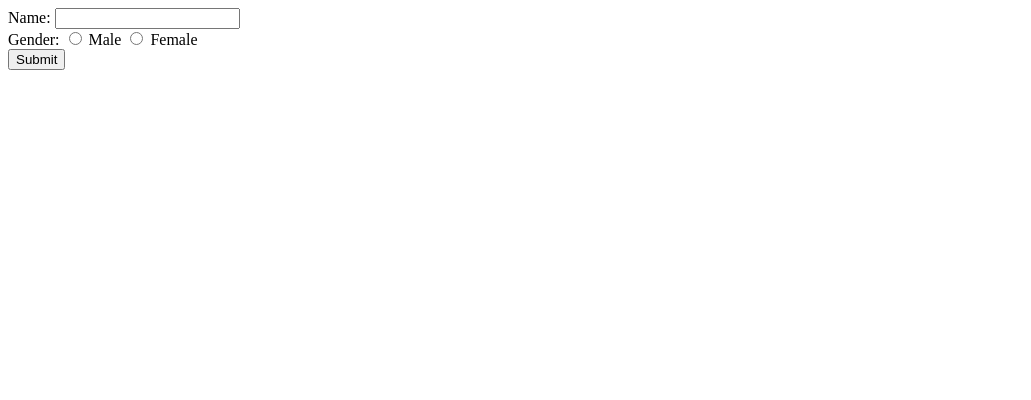
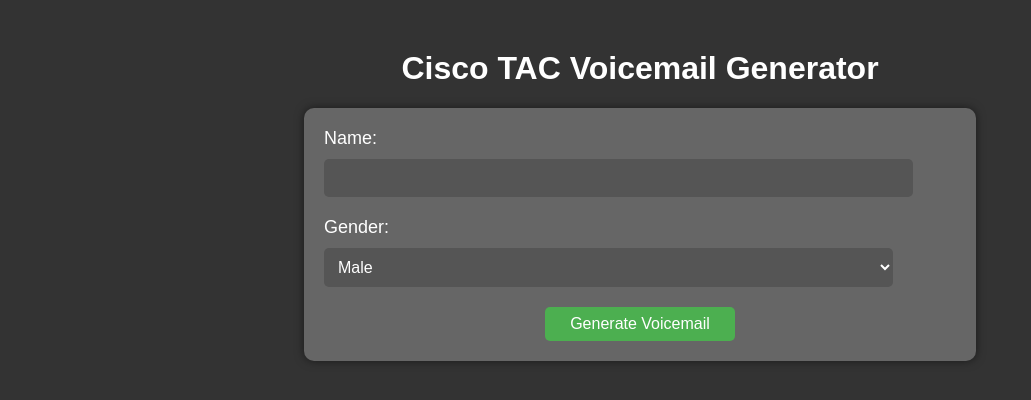
Before and after one commit to algoldbe/VM-Generator, a Flask app: page / in a window 1280 px wide. Shown: the top 400 px of the page, without its empty margins (0-1031 px from the left). Run offline with Flask 3, Linux system fonts and the light colour scheme.

Commit message:
Update index.html

```diff
--- a/templates/index.html
+++ b/templates/index.html
@@ -1,20 +1,66 @@
 <!DOCTYPE html>
 <html>
 <head>
-        <title>Cisco TAC Voicemail Generator</title>
+    <title>TAC Voicemail Generator</title>
+    <style>
+        body {
+            font-family: Arial, sans-serif;
+            background-color: #333;
+            color: #fff;
+        }
+        h1 {
+            text-align: center;
+            margin-top: 50px;
+        }
+        form {
+            width: 50%;
+            margin: auto;
+            padding: 20px;
+            background-color: #666;
+            border-radius: 10px;
+            box-shadow: 0 0 10px rgba(0, 0, 0, 0.5);
+        }
+        label {
+            display: block;
+            margin-bottom: 10px;
+            font-size: 18px;
+            color: #fff;
+        }
+        input[type="text"], select {
+            display: block;
+            width: 90%;
+            padding: 10px;
+            border: none;
+            background-color: #555;
+            color: #fff;
+            border-radius: 5px;
+            margin-bottom: 20px;
+            font-size: 16px;
+        }
+        input[type="submit"] {
+            display: block;
+            width: 30%;
+            padding: 8px;
+            border: none;
+            border-radius: 5px;
+            background-color: #4CAF50;
+            color: #fff;
+            font-size: 18px;
+            cursor: pointer;
+        }
+    </style>
 </head>
 <body>
-        <form action="/submit" method="post">
-                <label for="name">Name:</label>
-                <input type="text" id="name" name="name"><br>
-
-                <label for="gender">Gender:</label>
-                <input type="radio" id="male" name="gender" value="Male">
-                <label for="male">Male</label>
-                <input type="radio" id="female" name="gender" value="Female">
-                <label for="female">Female</label><br>
-
-                <input type="submit" value="Submit">
-        </form>
+    <h1>Cisco TAC Voicemail Generator</h1>
+    <form action="/generate" method="POST">
+        <label for="name">Name:</label>
+        <input type="text" id="name" name="name" required>
+        <label for="gender">Gender:</label>
+        <select id="gender" name="gender">
+            <option value="1">Male</option>
+            <option value="2">Female</option>
+        </select>
+        <center><input type="submit" value="Generate Voicemail" style="font-size: 16px;"></center>
+    </form>
 </body>
 </html>
```
